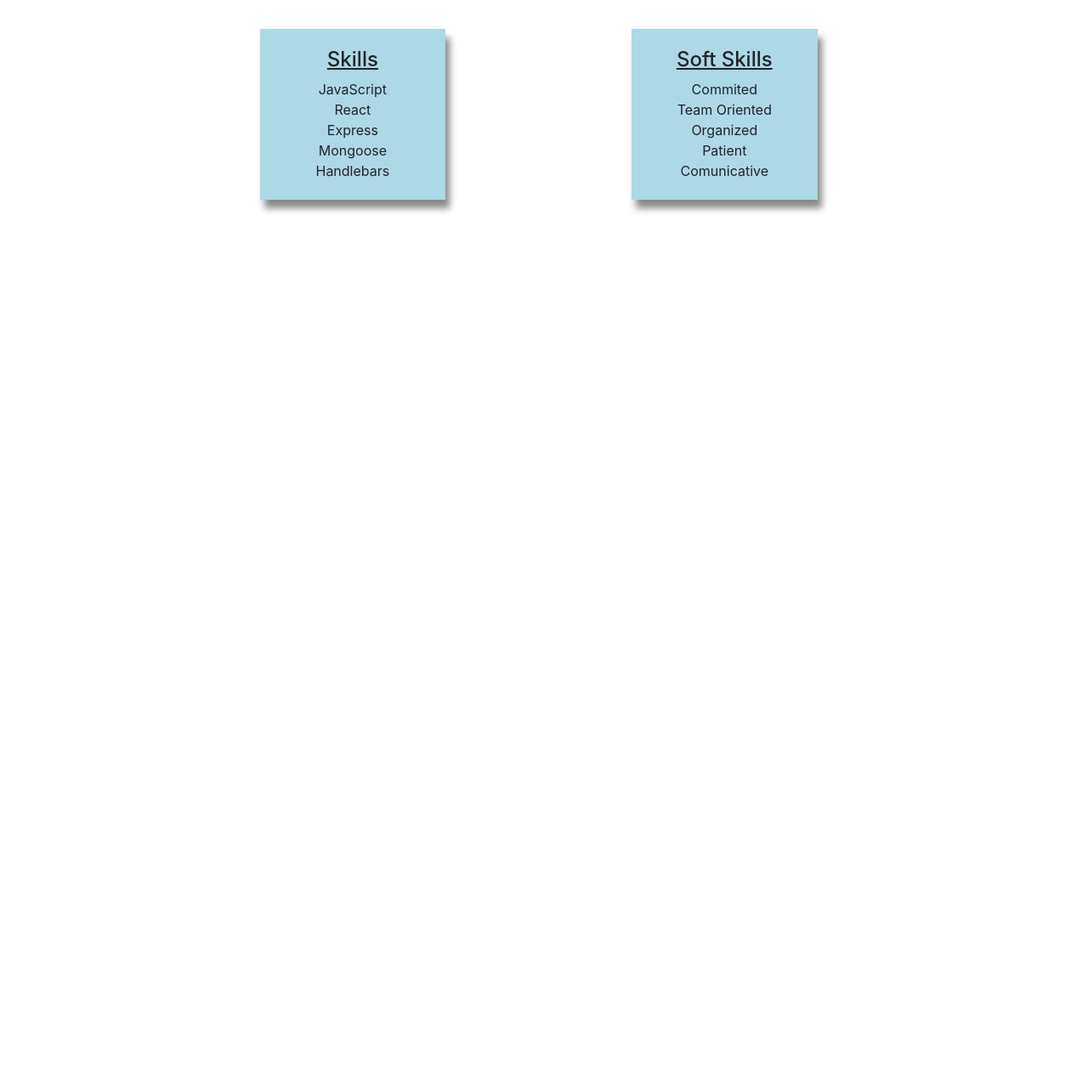
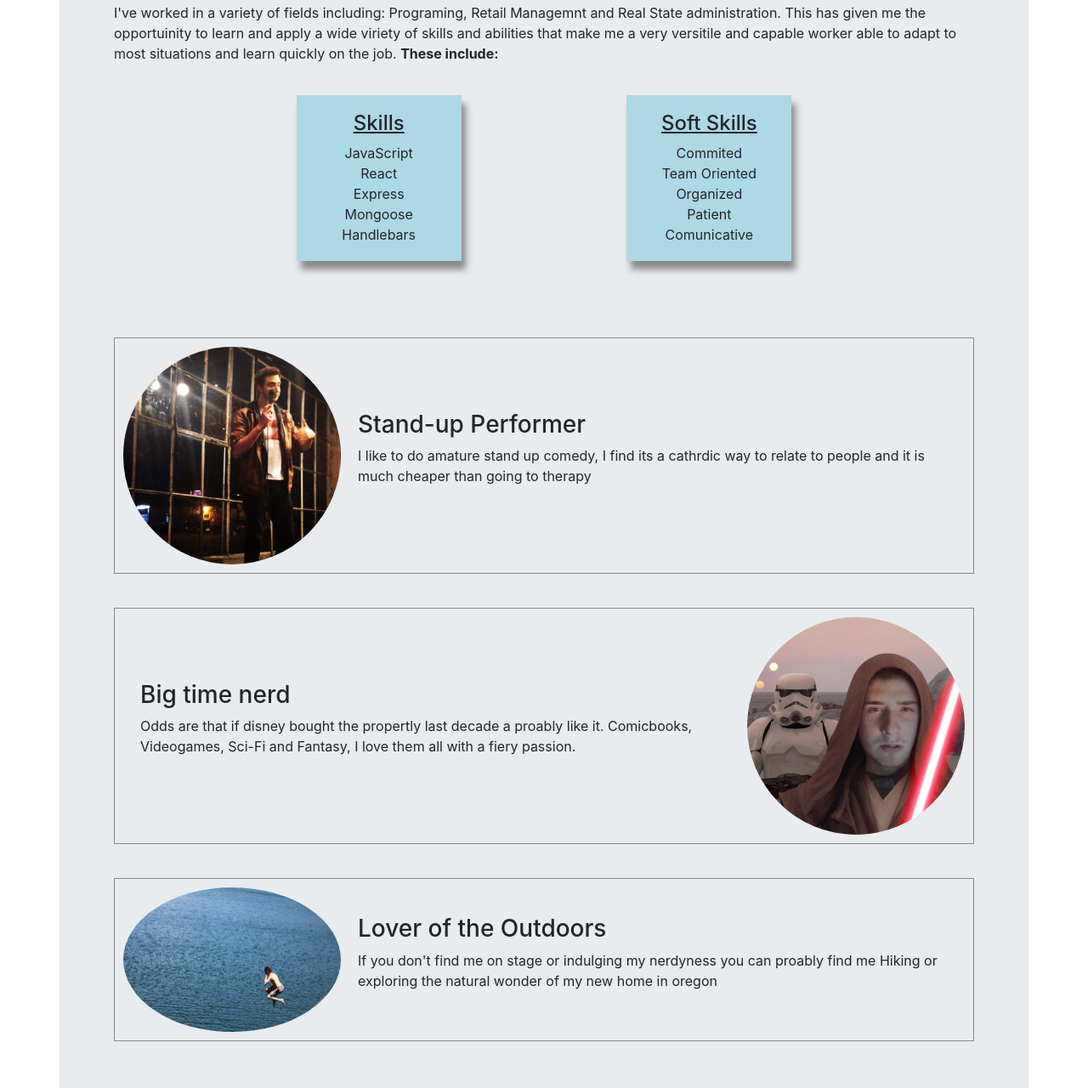
Before and after one commit to NeverSettels/epicodus-portafolio, a plain HTML site: page index.html in a window 1280 px wide. Shown: the part 1515-2795 px from the top of the page at 85% size. Before the commit the page ends 1828 px from the top, so only its background shows below. Drawn offline with nearby package versions, Linux system fonts and the light colour scheme.

Commit message:
added interests section and begun formating them

```diff
--- a/css/styles.css
+++ b/css/styles.css
@@ -1,6 +1,9 @@
 body{
     margin: 0;
     padding: 0;
+}
+.jumbotron{
+    margin-top: 5vh;
 }
 .jumbotron img {
     border-radius: 50%;
@@ -61,8 +64,7 @@ body{
     display: flex;
     flex-direction: column;
     justify-content: space-between;
-
-}
+ }
 .work-ex{
     width: 100%;
     display: flex;
@@ -91,3 +93,15 @@ body{
     text-decoration: underline;
 
 }
+
+.side-card{
+    padding: 10px;
+    margin: 20px 0;
+    display: flex;
+    justify-content: space-between;
+    align-items: center;
+    border: #888888 1px solid;
+}
+.side-card div {
+    padding: 20px;
+}
--- a/index.html
+++ b/index.html
@@ -76,7 +76,7 @@
             </div>
         </div>
 
-        <div class="about-container">
+        <div class="about-container jumbotron container">
             <h2>About me:</h2>
             <div class="work-ex">
                 <p>I've worked in a variety of fields including: Programing, Retail Managemnt and Real State
@@ -107,9 +107,32 @@
                     </ul>
                 </div>
             </div>
-            <div class="side-card"></div>
-            <div class="side-card"> </div>
-            <div class="side-card"></div>
+            <hr>
+            <div class="side-card">
+                <img src="images/Stand-up.jpg" alt="Man perfoming Stand-up">
+                <div>
+                    <h3>Stand-up Performer</h3>
+                    <p>I like to do amature stand up comedy, I find its a cathrdic way to relate to people and it is
+                        much cheaper than going to therapy</p>
+                </div>
+            </div>
+            <div class="side-card">
+                <div>
+                    <h3>Big time nerd</h3>
+                    <p>Odds are that if disney bought the propertly last decade a proably like it. Comicbooks,
+                        Videogames, Sci-Fi
+                        and Fantasy, I love them all with a fiery passion. </p>
+                </div>
+                <img src="images/sith.jpg" alt="Man with a lighsaber and a storm trooper">
+            </div>
+            <div class="side-card">
+                <img src="images/Outdoorsy.jpg" alt="Man jumping of a cliff into water">
+                <div>
+                    <h3>Lover of the Outdoors</h3>
+                    <p>If you don't find me on stage or indulging my nerdyness you can proably find me Hiking or
+                        exploring the natural wonder of my new home in oregon</p>
+                </div>
+            </div>
 
         </div>
 
```
Also changed, not shown: images/Outdoorsy.jpg (added), images/Stand-up.jpg (added), images/sith.jpg (added).
